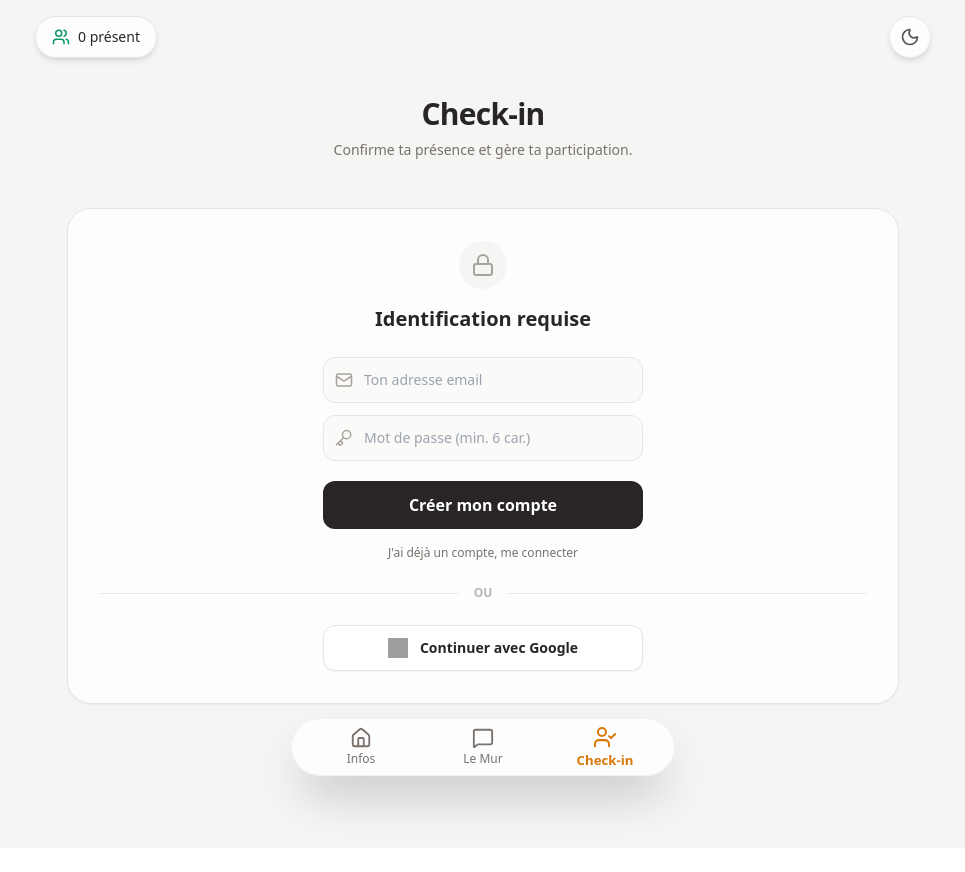
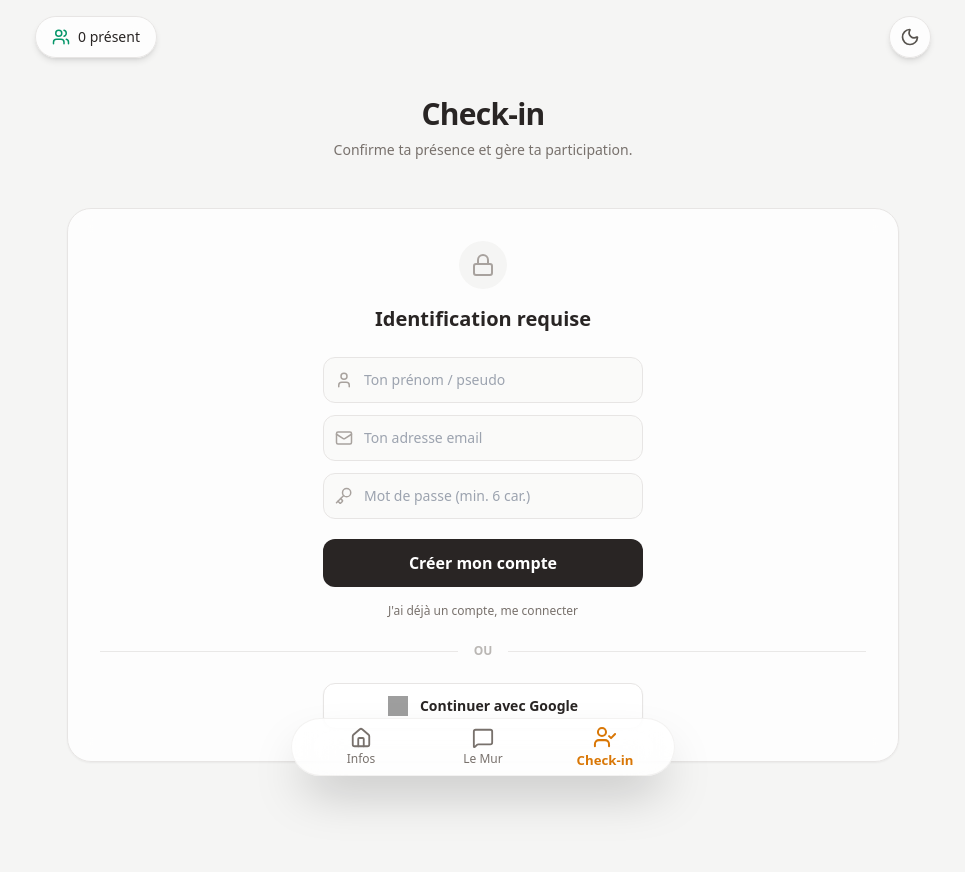
Before and after one commit to Papchy/etang-website, a React (Vite) app: page /checkin in a window 1280 px wide. Both pictures are taken after a click on the button "Pas de compte ? S'inscrire". Shown: the top 872 px of the page, without its empty margins (157-1122 px from the left). Before the commit the page ends 848 px from the top, so only its background shows below. Built offline with nearby package versions, Linux system fonts and the light colour scheme; no server answers; the database is empty; grey boxes are pictures that could not be loaded.

Commit message:
fix-checkin

```diff
--- a/src/pages/CheckIn.tsx
+++ b/src/pages/CheckIn.tsx
@@ -1,7 +1,7 @@
 import { useEffect, useState } from "react";
 import { motion, type Variants } from "framer-motion";
 import { supabase } from "../lib/supabase";
-import { LogOut, CheckCircle2, CreditCard, CalendarDays, Send, Edit3, X, Receipt, Lock, Mail, Key } from "lucide-react";
+import { LogOut, CheckCircle2, CreditCard, CalendarDays, Send, Edit3, X, Receipt, Lock, Mail, Key, User } from "lucide-react";
 
 const containerVariants: Variants = {
   hidden: { opacity: 0 },
@@ -29,7 +29,8 @@ export default function CheckIn() {
   const [montant, setMontant] = useState("10");
   const [methode, setMethode] = useState("Lydia");
 
-  // Nouveaux états pour l'authentification par email
+  // États pour l'authentification par email
+  const [authName, setAuthName] = useState(""); // Nouveau champ pour le nom
   const [authEmail, setAuthEmail] = useState("");
   const [authPassword, setAuthPassword] = useState("");
   const [isSignUp, setIsSignUp] = useState(false);
@@ -99,12 +100,20 @@ export default function CheckIn() {
 
     try {
       if (isSignUp) {
+        // Création d'un avatar automatique basé sur le nom saisi
+        const generatedAvatarUrl = `https://api.dicebear.com/7.x/initials/svg?seed=${encodeURIComponent(authName)}&backgroundColor=e7e5e4&textColor=1c1917`;
+
         const { error } = await supabase.auth.signUp({
           email: authEmail,
           password: authPassword,
+          options: {
+            data: {
+              full_name: authName,
+              avatar_url: generatedAvatarUrl
+            }
+          }
         });
         if (error) throw error;
-        // Supabase connecte automatiquement l'utilisateur si la confirmation d'email est désactivée
       } else {
         const { error } = await supabase.auth.signInWithPassword({
           email: authEmail,
@@ -140,10 +149,8 @@ export default function CheckIn() {
 
     try {
       const email = session.user.email;
-      // Si la personne s'est connectée par email, on crée un pseudo à partir de l'adresse
+      // On récupère le nom depuis les métadonnées (qui viennent soit de Google, soit de notre formulaire d'inscription manuel)
       const baseName = session.user.user_metadata?.full_name || email.split('@')[0];
-
-      // Génération d'un avatar automatique si Google n'en fournit pas
       const avatarUrl = session.user.user_metadata?.avatar_url || `https://api.dicebear.com/7.x/initials/svg?seed=${baseName}&backgroundColor=e7e5e4&textColor=1c1917`;
 
       let prenom = baseName;
@@ -222,6 +229,20 @@ export default function CheckIn() {
           <h2 className="text-xl font-bold text-stone-800 dark:text-stone-100 mb-6">Identification requise</h2>
 
           <form onSubmit={handleEmailAuth} className="w-full flex flex-col gap-3 max-w-xs">
+            {isSignUp && (
+              <div className="relative">
+                <User size={18} className="absolute left-3 top-1/2 -translate-y-1/2 text-stone-400" />
+                <input
+                  type="text"
+                  placeholder="Ton prénom / pseudo"
+                  value={authName}
+                  onChange={(e) => setAuthName(e.target.value)}
+                  required={isSignUp}
+                  className="w-full pl-10 pr-4 py-3 rounded-xl bg-stone-50 dark:bg-stone-800 border border-stone-200 dark:border-stone-700 text-stone-800 dark:text-stone-100 focus:outline-none focus:ring-2 focus:ring-stone-400 text-sm"
+                />
+              </div>
+            )}
+
             <div className="relative">
               <Mail size={18} className="absolute left-3 top-1/2 -translate-y-1/2 text-stone-400" />
               <input
@@ -233,6 +254,7 @@ export default function CheckIn() {
                 className="w-full pl-10 pr-4 py-3 rounded-xl bg-stone-50 dark:bg-stone-800 border border-stone-200 dark:border-stone-700 text-stone-800 dark:text-stone-100 focus:outline-none focus:ring-2 focus:ring-stone-400 text-sm"
               />
             </div>
+
             <div className="relative">
               <Key size={18} className="absolute left-3 top-1/2 -translate-y-1/2 text-stone-400" />
               <input
```
